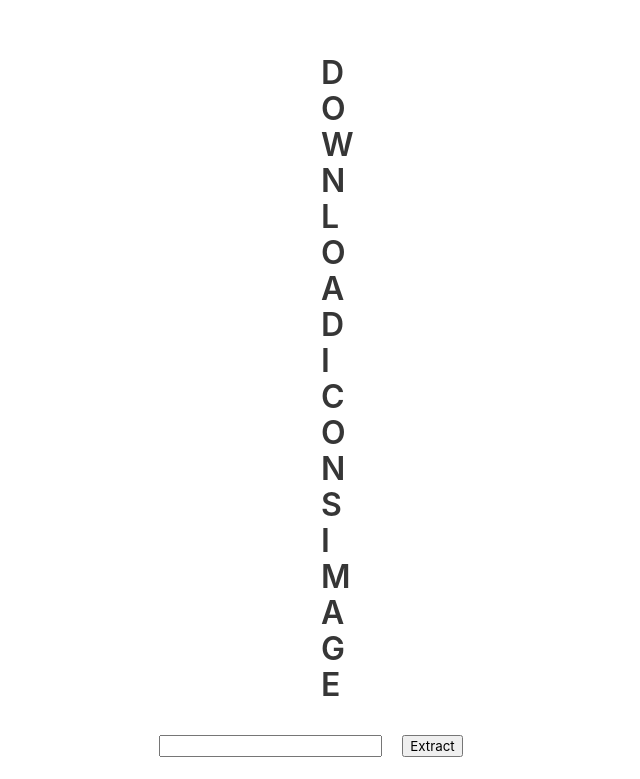
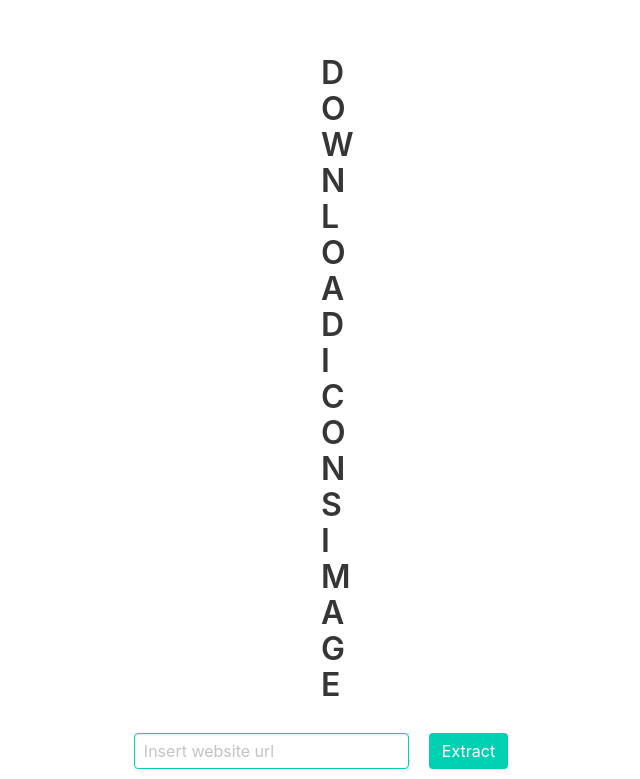
Before and after one commit to deepredsky/IconExtractor, a plain HTML site: page index.html in a window 1280 px wide. Shown: the part 163-942 px from the top of the page, without its empty margins (319-959 px from the left). Drawn offline with nearby package versions, Linux system fonts and the light colour scheme.

Commit message:
add html class to style input & button

```diff
--- a/index.html
+++ b/index.html
@@ -18,16 +18,16 @@
             </h1>
           </div>
           <div class="wrap">
-            <div class ="control">
-            <input is-primary v-model="url" />
+            <div class="control">
+              <input class="input is-primary" type="text" placeholder="Insert website url" v-model="url ">
             </div>
+
             <div class="control">
-            <button v-on:click="getIcons">
-              Extract
-            </button>
+              <button class="button is-primary" v-on:click="getIcons">
+                Extract
+              </button>
             </div>
           </div>
-
           <div v-for="result in results">
             <p>{{ result.iconType }}</p>
             <img :src="result.source" />
```
